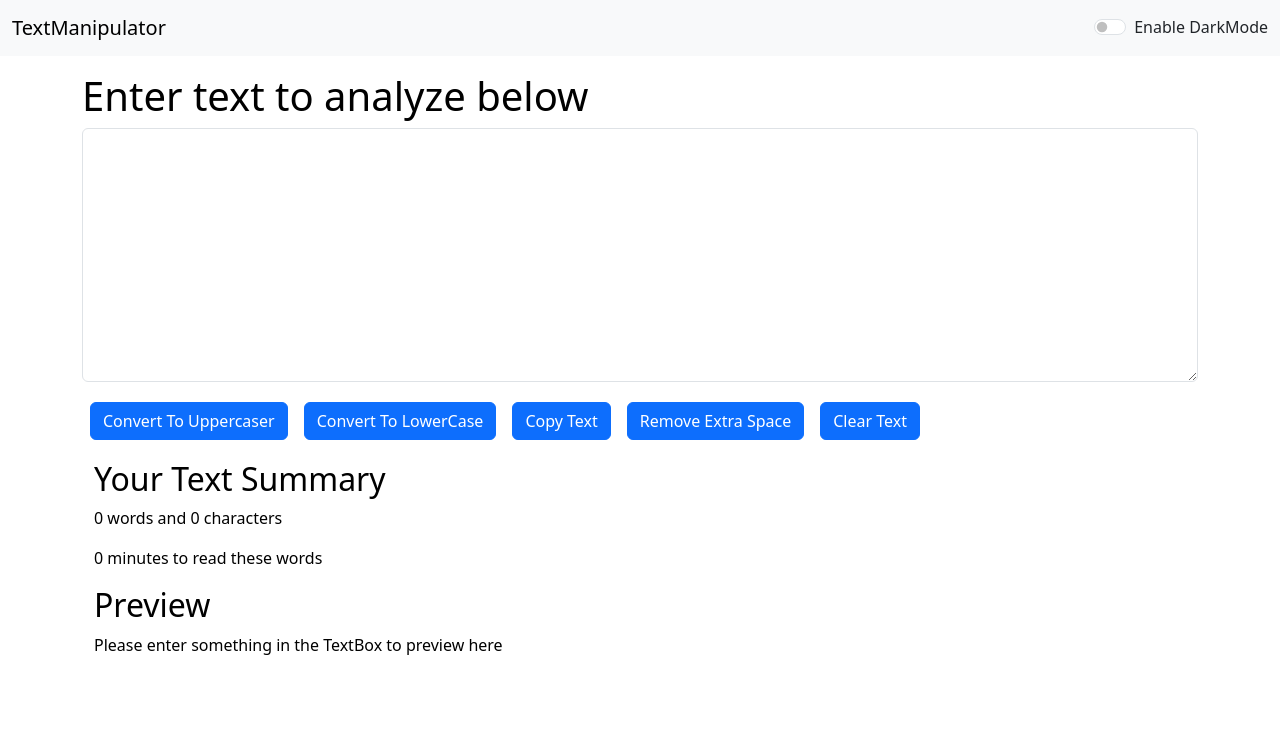
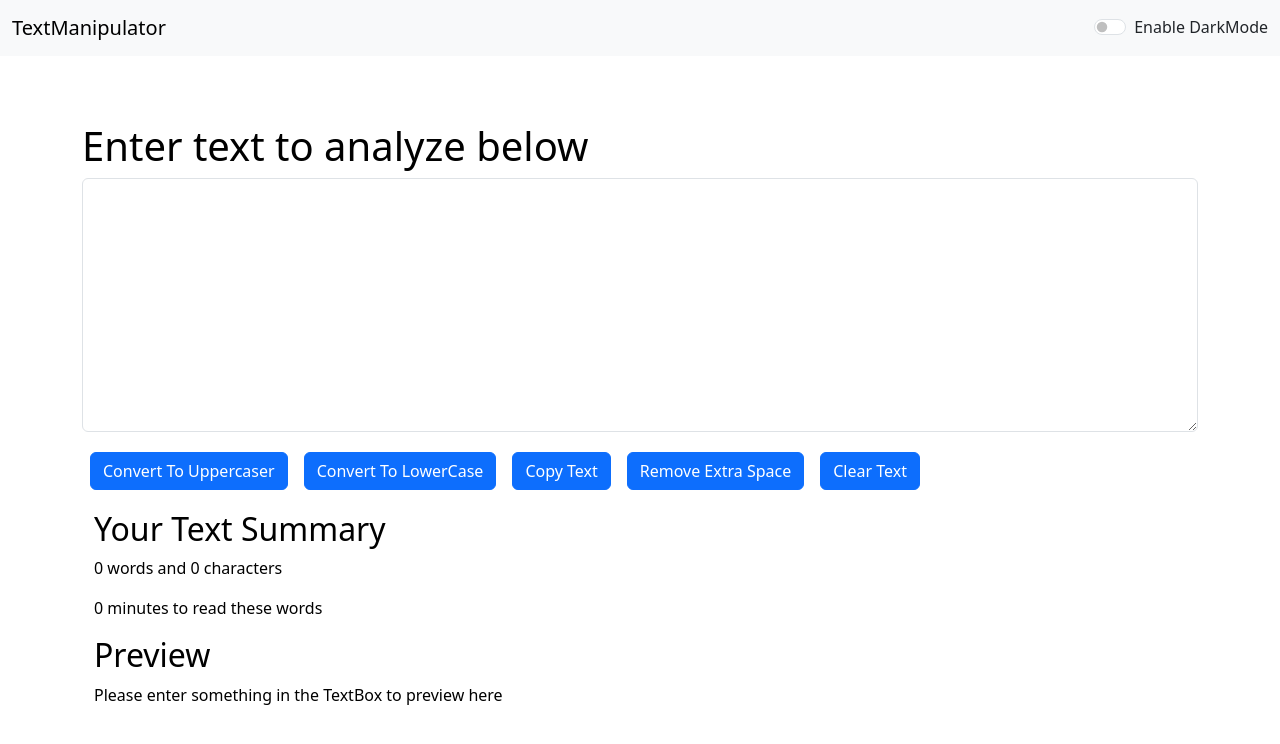
Before and after one commit to 58Jamil58/TextManipulator, a React (Create React App) app: page / in a window 1280 px wide. Shown: the top 744 px of the page. Built offline with nearby package versions, Linux system fonts and the light colour scheme.

Commit message:
Update Alert.js

```diff
--- a/src/components/Alert.js
+++ b/src/components/Alert.js
@@ -6,10 +6,12 @@ function Alert(props) {
         return lower.charAt(0).toUpperCase() + lower.slice(1);
     }
   return (
-    props.alert && <div>
+    <div style={{height:'50px'}}>
+      {props.alert && <div>
         <div className={`alert alert-${props.alert.type} alert-dismissible fade show`} role="alert">
             <strong>{capatalize(props.alert.type)}</strong> : {props.alert.msg}
         </div>
+      </div>}
     </div>
   )
 }
```
